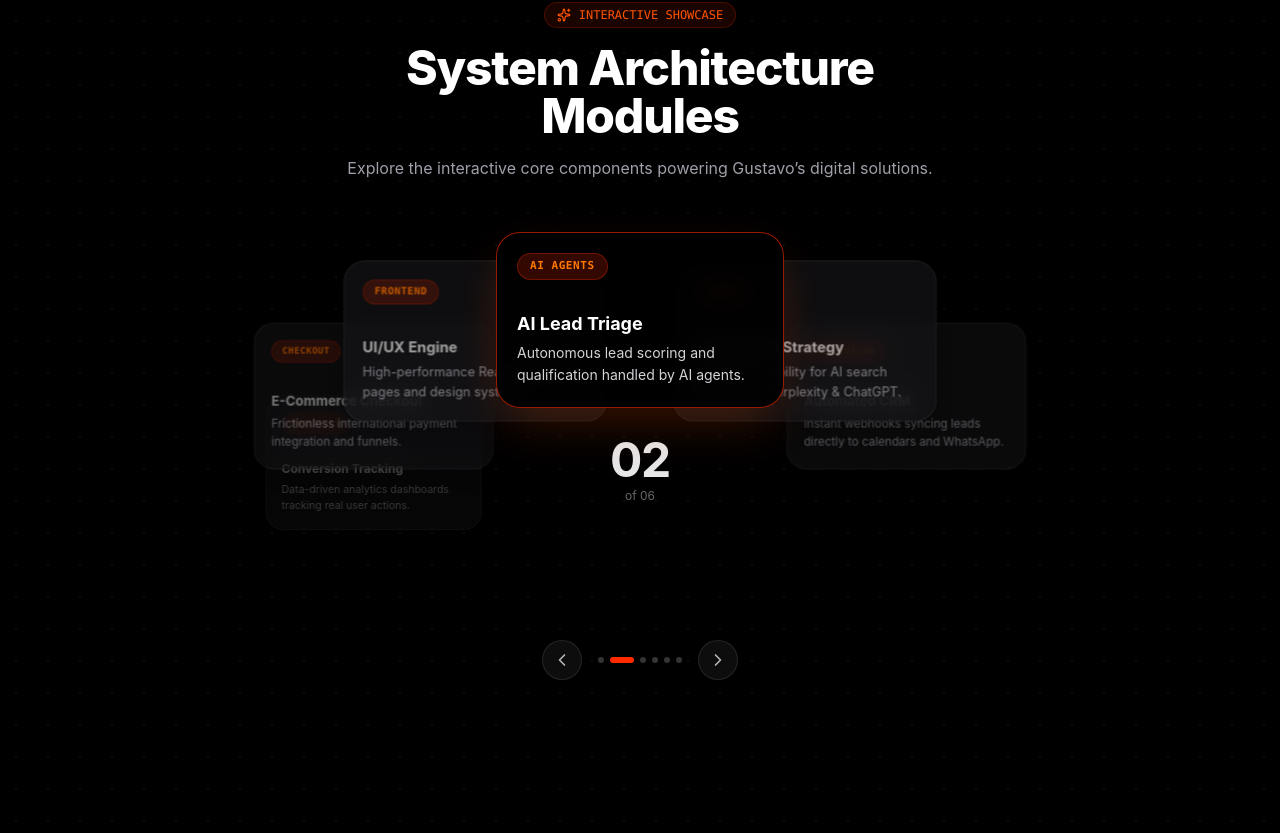
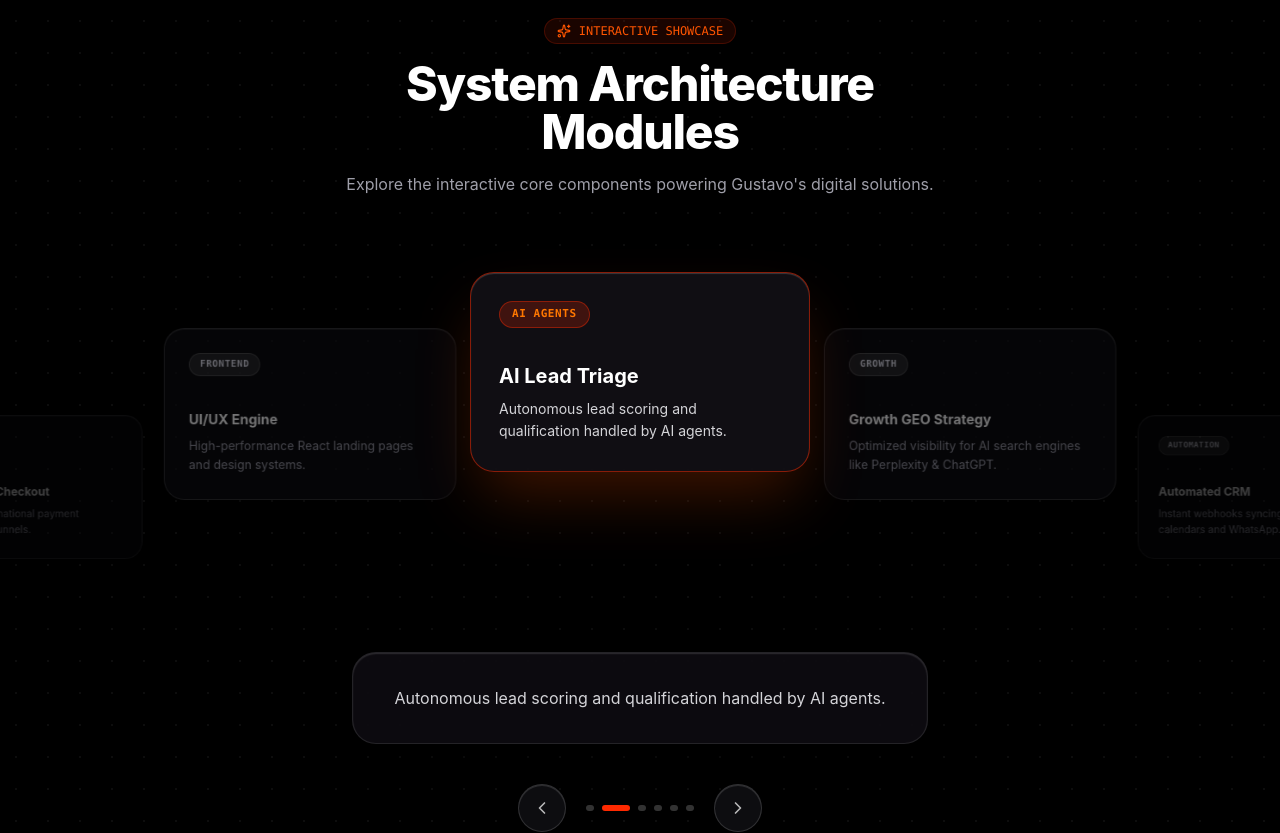
Before and after one commit to gustavojgalvao/Portfolio-Site, a React (Vite) app: page / in a window 1280 px wide. Shown: the part 3003-3836 px from the top of the page. Built offline with nearby package versions, Linux system fonts and the light colour scheme.

Commit message:
feat: add circular carousel component and featured systems showcase section

```diff
--- a/src/components/FeaturedSystems.tsx
+++ b/src/components/FeaturedSystems.tsx
@@ -88,8 +88,8 @@
   const items = language === 'en' ? itemsEn : itemsPt;
 
   return (
-    <section className="py-20 relative z-10 overflow-hidden">
-      <div className="max-w-7xl mx-auto px-4 sm:px-6 lg:px-8 text-center space-y-12">
+    <section className="py-24 relative z-10 overflow-hidden">
+      <div className="max-w-[1400px] mx-auto px-4 sm:px-6 lg:px-8 text-center space-y-14">
 
         {/* Header */}
         <div className="space-y-4 max-w-2xl mx-auto">
@@ -102,13 +102,13 @@
           </h2>
           <p className="text-zinc-400 text-sm sm:text-base">
             {language === 'en'
-              ? 'Explore the interactive core components powering Gustavo’s digital solutions.'
+              ? 'Explore the interactive core components powering Gustavo\'s digital solutions.'
               : 'Explore os componentes centrais interativos das soluções digitais do Gustavo.'}
           </p>
         </div>
 
         {/* Circular Carousel Component */}
-        <div className="relative pt-4">
+        <div className="relative">
           <CircularCarousel items={items} autoPlayInterval={3500} />
         </div>
 
--- a/src/components/ui/circular-carousel.tsx
+++ b/src/components/ui/circular-carousel.tsx
@@ -1,7 +1,7 @@
 "use client";
 
 import { useCallback, useEffect, useRef, useState } from "react";
-import { AnimatePresence, motion } from "framer-motion";
+import { motion, AnimatePresence } from "framer-motion";
 import { ChevronLeft, ChevronRight } from "lucide-react";
 import { cn } from "@/lib/utils";
 
@@ -21,31 +21,25 @@
   className?: string;
 }
 
-const VISIBLE_COUNT = 5;
-const RADIUS_X = 280;
-const RADIUS_Y = 110;
+// Arc positions — 5 visible cards spread in a wide arc
+const CARD_W = 340;
+const CARD_H = 200;
 
-function getItemPosition(index: number, activeIndex: number, total: number) {
-  const offset = index - activeIndex;
-  const half = Math.floor(VISIBLE_COUNT / 2);
-  let adjustedOffset = offset;
+const ARC_OFFSETS: { x: number; y: number; scale: number; opacity: number; z: number }[] = [
+  { x: -620, y:  55, scale: 0.72, opacity: 0.35, z: 1 },
+  { x: -330, y: -18, scale: 0.86, opacity: 0.65, z: 2 },
+  { x:    0, y: -60, scale: 1.00, opacity: 1.00, z: 5 },
+  { x:  330, y: -18, scale: 0.86, opacity: 0.65, z: 2 },
+  { x:  620, y:  55, scale: 0.72, opacity: 0.35, z: 1 },
+];
 
-  if (offset > half) adjustedOffset = offset - total;
-  if (offset < -half) adjustedOffset = offset + total;
-
-  if (Math.abs(adjustedOffset) > half * 2) return null;
-
-  const angle = (adjustedOffset / VISIBLE_COUNT) * Math.PI;
-  const x = Math.sin(angle) * RADIUS_X;
-  const y = -Math.cos(angle) * RADIUS_Y;
-
-  const distance = Math.abs(adjustedOffset);
-  const maxDistance = half + 1;
-  const scale = Math.max(0, 1 - (distance / maxDistance) * 0.25);
-  const opacity = Math.max(0.35, 1 - (distance / maxDistance) * 0.65);
-  const zIndex = VISIBLE_COUNT - distance;
-
-  return { x, y, scale, opacity, zIndex, adjustedOffset };
+function getSlot(index: number, active: number, total: number): number | null {
+  let offset = index - active;
+  if (offset > total / 2) offset -= total;
+  if (offset < -total / 2) offset += total;
+  const slot = offset + 2; // center slot = 2
+  if (slot < 0 || slot > 4) return null;
+  return slot;
 }
 
 export function CircularCarousel({
@@ -58,7 +52,6 @@
 }: CircularCarouselProps) {
   const [internalIndex, setInternalIndex] = useState(0);
   const [isHovered, setIsHovered] = useState(false);
-  const [isFocused, setIsFocused] = useState(false);
   const intervalRef = useRef<ReturnType<typeof setInterval> | null>(null);
   const containerRef = useRef<HTMLDivElement | null>(null);
 
@@ -67,11 +60,9 @@
 
   const goTo = useCallback(
     (index: number) => {
-      const newIndex = ((index % total) + total) % total;
-      if (controlledIndex === undefined) {
-        setInternalIndex(newIndex);
-      }
-      onActiveChange?.(newIndex);
+      const next = ((index % total) + total) % total;
+      if (controlledIndex === undefined) setInternalIndex(next);
+      onActiveChange?.(next);
     },
     [total, controlledIndex, onActiveChange],
   );
@@ -79,20 +70,20 @@
   const next = useCallback(() => goTo(activeIndex + 1), [activeIndex, goTo]);
   const prev = useCallback(() => goTo(activeIndex - 1), [activeIndex, goTo]);
 
+  // autoplay
   useEffect(() => {
-    if (!autoPlay || isHovered || isFocused) return;
+    if (!autoPlay || isHovered) return;
     intervalRef.current = setInterval(next, autoPlayInterval);
-    return () => {
-      if (intervalRef.current) clearInterval(intervalRef.current);
-    };
-  }, [autoPlay, autoPlayInterval, isHovered, isFocused, next]);
+    return () => { if (intervalRef.current) clearInterval(intervalRef.current); };
+  }, [autoPlay, autoPlayInterval, isHovered, next]);
 
+  // keyboard
   useEffect(() => {
+    const el = containerRef.current;
     const handler = (e: KeyboardEvent) => {
       if (e.key === "ArrowLeft") prev();
       if (e.key === "ArrowRight") next();
     };
-    const el = containerRef.current;
     el?.addEventListener("keydown", handler);
     return () => el?.removeEventListener("keydown", handler);
   }, [next, prev]);
@@ -104,75 +95,90 @@
       ref={containerRef}
       tabIndex={0}
       role="region"
-      aria-label="Circular carousel"
-      aria-roledescription="carousel"
+      aria-label="System Architecture Carousel"
       onMouseEnter={() => setIsHovered(true)}
       onMouseLeave={() => setIsHovered(false)}
-      onFocus={() => setIsFocused(true)}
-      onBlur={() => setIsFocused(false)}
-      className={cn(
-        "relative flex flex-col items-center justify-center gap-10 outline-none my-4",
-        className,
-      )}
+      className={cn("relative flex flex-col items-center gap-10 outline-none select-none", className)}
     >
-      {/* Circular track */}
-      <div className="relative h-[340px] w-full max-w-xl">
-        <AnimatePresence mode="popLayout">
+      {/* ── ARC TRACK ─────────────────────────────────────────────────────── */}
+      <div
+        className="relative w-full"
+        style={{ height: CARD_H + 160 }}
+      >
         {items.map((item, i) => {
-            const pos = getItemPosition(i, activeIndex, total);
-            if (!pos) return null;
+          const slot = getSlot(i, activeIndex, total);
+          if (slot === null) return null;
 
+          const pos = ARC_OFFSETS[slot];
           const isActive = i === activeIndex;
 
           return (
             <motion.button
               key={item.id}
-                layout
-                initial={{ opacity: 0, scale: 0.8 }}
+              onClick={() => goTo(i)}
+              aria-label={item.title}
+              aria-selected={isActive}
+              role="option"
               animate={{
                 x: pos.x,
                 y: pos.y,
                 scale: pos.scale,
                 opacity: pos.opacity,
-                  zIndex: pos.zIndex,
+                zIndex: pos.z,
               }}
-                exit={{ opacity: 0, scale: 0.8 }}
               transition={{
-                  duration: 0.65,
-                  ease: [0.22, 1, 0.36, 1] as const,
+                duration: 0.30,
+                ease: [0.25, 0.46, 0.45, 0.94],
               }}
-                onClick={() => goTo(i)}
-                aria-label={item.title}
-                aria-selected={isActive}
-                role="option"
               className={cn(
-                  "absolute left-1/2 top-1/2 flex h-40 w-60 sm:h-44 sm:w-72 -translate-x-1/2 -translate-y-1/2 cursor-pointer flex-col items-start justify-between rounded-3xl border p-5 backdrop-blur-md transition-all duration-300",
+                "absolute left-1/2 top-1/2 -translate-x-1/2 -translate-y-1/2 cursor-pointer",
+                "flex flex-col items-start justify-between rounded-3xl p-7 text-left",
+                "border transition-colors will-change-transform",
                 isActive
-                    ? "bg-black/90 border-orange-500/60 shadow-[0_20px_50px_-10px_rgba(255,85,0,0.25)]"
-                    : "bg-zinc-900/80 border-white/10 shadow-[0_8px_24px_-4px_rgba(0,0,0,0.4)] hover:border-white/25",
+                  ? "border-orange-500/50 shadow-[0_32px_64px_-12px_rgba(255,85,0,0.30)]"
+                  : "border-white/12 hover:border-white/25",
               )}
-                style={{ transformOrigin: "center center" }}
+              style={{
+                width: CARD_W,
+                height: CARD_H,
+                background: isActive
+                  ? "rgba(20, 18, 24, 0.82)"
+                  : "rgba(14, 14, 18, 0.62)",
+                backdropFilter: "blur(32px) saturate(200%)",
+                WebkitBackdropFilter: "blur(32px) saturate(200%)",
+                boxShadow: isActive
+                  ? "0 32px 64px -12px rgba(255,85,0,0.25), inset 0 1px 1px rgba(255,255,255,0.18)"
+                  : "0 12px 32px -8px rgba(0,0,0,0.55), inset 0 1px 1px rgba(255,255,255,0.08)",
+              }}
             >
+              {/* Tag */}
               {item.tag && (
-                  <span className="rounded-full bg-orange-500/20 text-orange-300 border border-orange-500/30 px-3 py-1 text-[11px] font-mono font-bold uppercase tracking-wider">
+                <span
+                  className={cn(
+                    "rounded-full px-3 py-1 text-[11px] font-mono font-bold uppercase tracking-wider border",
+                    isActive
+                      ? "bg-orange-500/20 text-orange-300 border-orange-500/40"
+                      : "bg-white/8 text-zinc-400 border-white/12",
+                  )}
+                >
                   {item.tag}
                 </span>
               )}
-                <div className="w-full text-left space-y-1">
+
+              {/* Body */}
+              <div className="space-y-2 w-full">
                 <h3
                   className={cn(
-                      "font-bold leading-tight transition-colors duration-300",
-                      isActive
-                        ? "text-white text-base sm:text-lg"
-                        : "text-white/80 text-sm sm:text-base",
+                    "font-bold leading-tight transition-colors",
+                    isActive ? "text-white text-xl" : "text-white/70 text-base",
                   )}
                 >
                   {item.title}
                 </h3>
                 <p
                   className={cn(
-                      "line-clamp-2 text-xs sm:text-sm leading-relaxed transition-colors duration-300",
-                      isActive ? "text-zinc-300" : "text-zinc-400",
+                    "text-sm leading-relaxed line-clamp-2 transition-colors",
+                    isActive ? "text-zinc-300" : "text-zinc-500",
                   )}
                 >
                   {item.description}
@@ -181,41 +187,48 @@
             </motion.button>
           );
         })}
-        </AnimatePresence>
       </div>
 
-      {/* Center content */}
-      {activeItem && (
+      {/* ── ACTIVE DETAIL CARD ─────────────────────────────────────────────── */}
+      <AnimatePresence mode="wait">
         <motion.div
-          key={activeItem.id}
-          initial={{ opacity: 0, y: 8 }}
+          key={activeItem?.id}
+          initial={{ opacity: 0, y: 14 }}
           animate={{ opacity: 1, y: 0 }}
-          transition={{ duration: 0.4, ease: "easeOut" }}
-          className="absolute inset-0 flex flex-col items-center justify-center pointer-events-none"
+          exit={{ opacity: 0, y: -10 }}
+          transition={{ duration: 0.22, ease: "easeOut" }}
+          className="w-full max-w-xl rounded-3xl p-8 text-center border border-white/10"
+          style={{
+            background: "rgba(16, 14, 20, 0.75)",
+            backdropFilter: "blur(32px) saturate(200%)",
+            WebkitBackdropFilter: "blur(32px) saturate(200%)",
+            boxShadow: "0 20px 50px -10px rgba(0,0,0,0.5), inset 0 1px 1.5px rgba(255,255,255,0.15)",
+          }}
         >
-          <span className="text-5xl font-bold tracking-tight text-white/90">
-            {String(activeIndex + 1).padStart(2, "0")}
-          </span>
-          <span className="mt-1 text-xs text-white/40">
-            of {String(total).padStart(2, "0")}
-          </span>
+          <p className="text-zinc-300 text-base leading-relaxed">{activeItem?.description}</p>
         </motion.div>
-      )}
+      </AnimatePresence>
 
-      {/* Controls */}
-      <div className="flex items-center gap-4">
+      {/* ── CONTROLS ──────────────────────────────────────────────────────── */}
+      <div className="flex items-center gap-5">
         <motion.button
-          whileHover={{ scale: 1.08 }}
-          whileTap={{ scale: 0.95 }}
+          whileHover={{ scale: 1.1 }}
+          whileTap={{ scale: 0.92 }}
           onClick={prev}
-          aria-label="Previous item"
-          className="flex h-10 w-10 items-center justify-center rounded-full border border-white/10 bg-white/5 text-white/70 backdrop-blur-sm transition-colors hover:bg-white/10 hover:text-white focus-visible:ring-2 focus-visible:ring-orange-500/50"
+          aria-label="Previous"
+          className="flex h-12 w-12 items-center justify-center rounded-full border border-white/15 text-white/70 hover:text-white hover:border-orange-500/50 transition-colors"
+          style={{
+            background: "rgba(20, 20, 26, 0.65)",
+            backdropFilter: "blur(16px)",
+            WebkitBackdropFilter: "blur(16px)",
+            boxShadow: "inset 0 1px 0 rgba(255,255,255,0.12)",
+          }}
         >
           <ChevronLeft className="size-5" />
         </motion.button>
 
         {/* Dot indicators */}
-        <div className="flex items-center gap-1.5" role="tablist">
+        <div className="flex items-center gap-2" role="tablist">
           {items.map((_, i) => (
             <button
               key={i}
@@ -223,10 +236,8 @@
               aria-selected={i === activeIndex}
               onClick={() => goTo(i)}
               className={cn(
-                "h-1.5 rounded-full transition-all duration-300",
-                i === activeIndex
-                  ? "w-6 bg-orange-500"
-                  : "w-1.5 bg-white/20 hover:bg-white/40",
+                "h-1.5 rounded-full transition-all duration-200",
+                i === activeIndex ? "w-7 bg-orange-500" : "w-2 bg-white/20 hover:bg-white/40",
               )}
               aria-label={`Go to item ${i + 1}`}
             />
@@ -234,11 +245,17 @@
         </div>
 
         <motion.button
-          whileHover={{ scale: 1.08 }}
-          whileTap={{ scale: 0.95 }}
+          whileHover={{ scale: 1.1 }}
+          whileTap={{ scale: 0.92 }}
           onClick={next}
-          aria-label="Next item"
-          className="flex h-10 w-10 items-center justify-center rounded-full border border-white/10 bg-white/5 text-white/70 backdrop-blur-sm transition-colors hover:bg-white/10 hover:text-white focus-visible:ring-2 focus-visible:ring-orange-500/50"
+          aria-label="Next"
+          className="flex h-12 w-12 items-center justify-center rounded-full border border-white/15 text-white/70 hover:text-white hover:border-orange-500/50 transition-colors"
+          style={{
+            background: "rgba(20, 20, 26, 0.65)",
+            backdropFilter: "blur(16px)",
+            WebkitBackdropFilter: "blur(16px)",
+            boxShadow: "inset 0 1px 0 rgba(255,255,255,0.12)",
+          }}
         >
           <ChevronRight className="size-5" />
         </motion.button>
```
Lines whose indentation alone changed are shown as unchanged.
